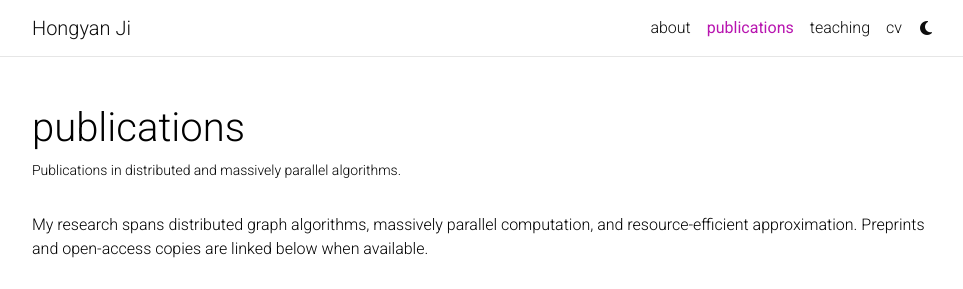
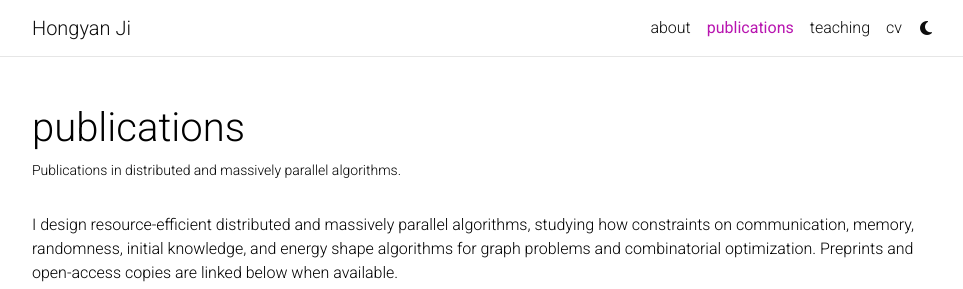
Before and after one commit to HongyanJi/hongyanji.github.io, a Jekyll site: the page built from _pages/publications.md, in a window 1280 px wide, cut to the strip 0-289 px from the top of the page. Shown: the whole strip, without its empty margins (158-1121 px from the left). Built offline with Jekyll 4.4.1, drawn with Linux system fonts in a browser that asks for light colours; a style sheet for code colours, icons or effects is not loaded.

Commit message:
Clarify research scope on publications page

```diff
--- a/_pages/publications.md
+++ b/_pages/publications.md
@@ -8,7 +8,7 @@ nav_order: 2
 ---
 
 <!-- _pages/publications.md -->
-My research spans distributed graph algorithms, massively parallel computation, and resource-efficient approximation. Preprints and open-access copies are linked below when available.
+I design resource-efficient distributed and massively parallel algorithms, studying how constraints on communication, memory, randomness, initial knowledge, and energy shape algorithms for graph problems and combinatorial optimization. Preprints and open-access copies are linked below when available.
 
 <div class="publications">
 
```
